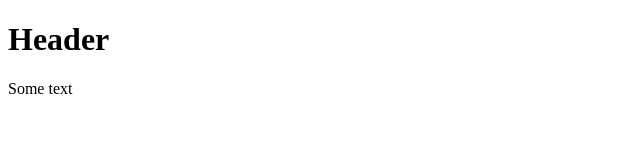
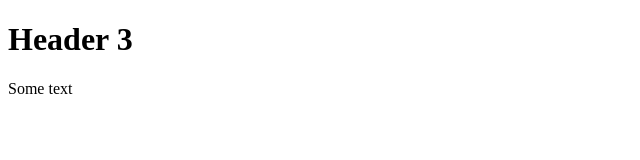
Before and after one commit to KseniaN/First, a plain HTML site: page index.html in a window 1280 px wide. Shown: the full height of the page, 0-640 px from the left. Drawn offline with Linux system fonts and the light colour scheme.

Commit message:
first commit

```diff
--- a/index.html
+++ b/index.html
@@ -7,7 +7,7 @@
  </head>
  <body>
 
-  <h1>Header</h1>
+  <h1>Header 3</h1>
   <p>Some text</p>
 
  </body>
```
